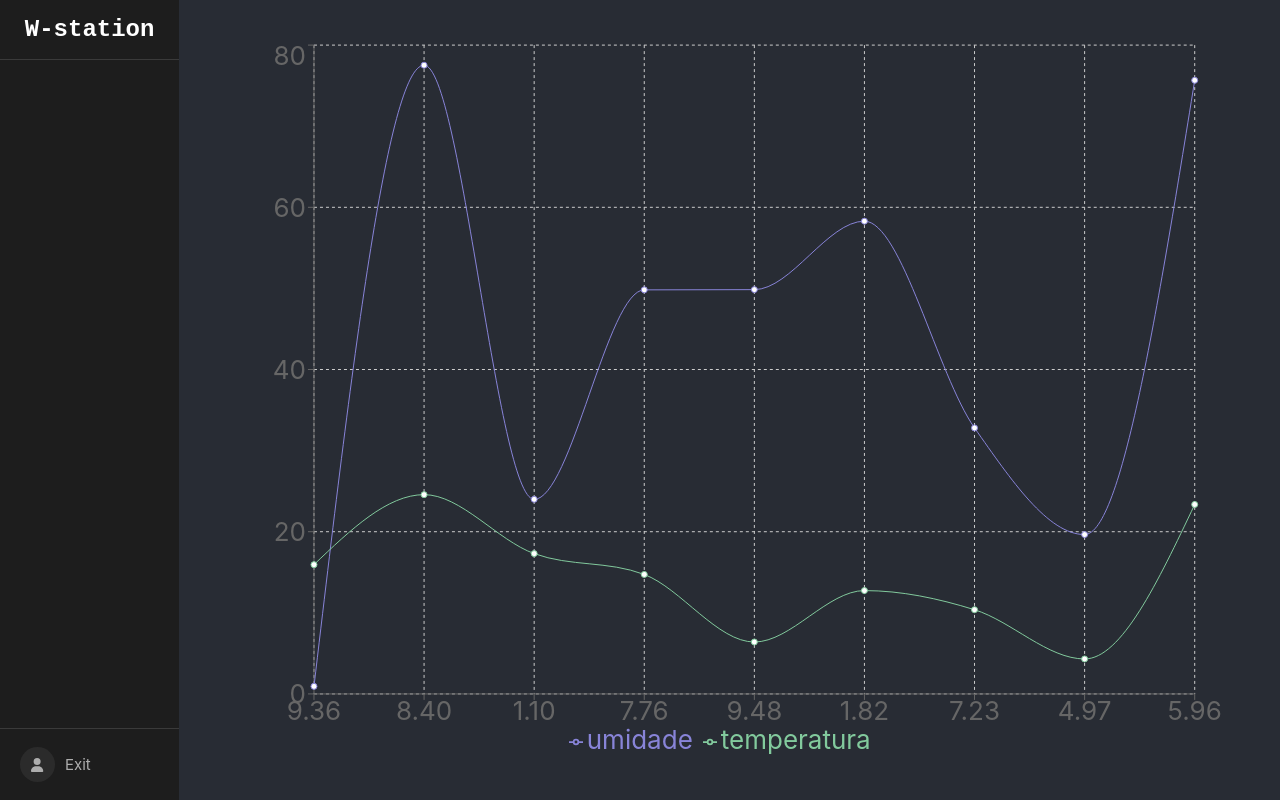
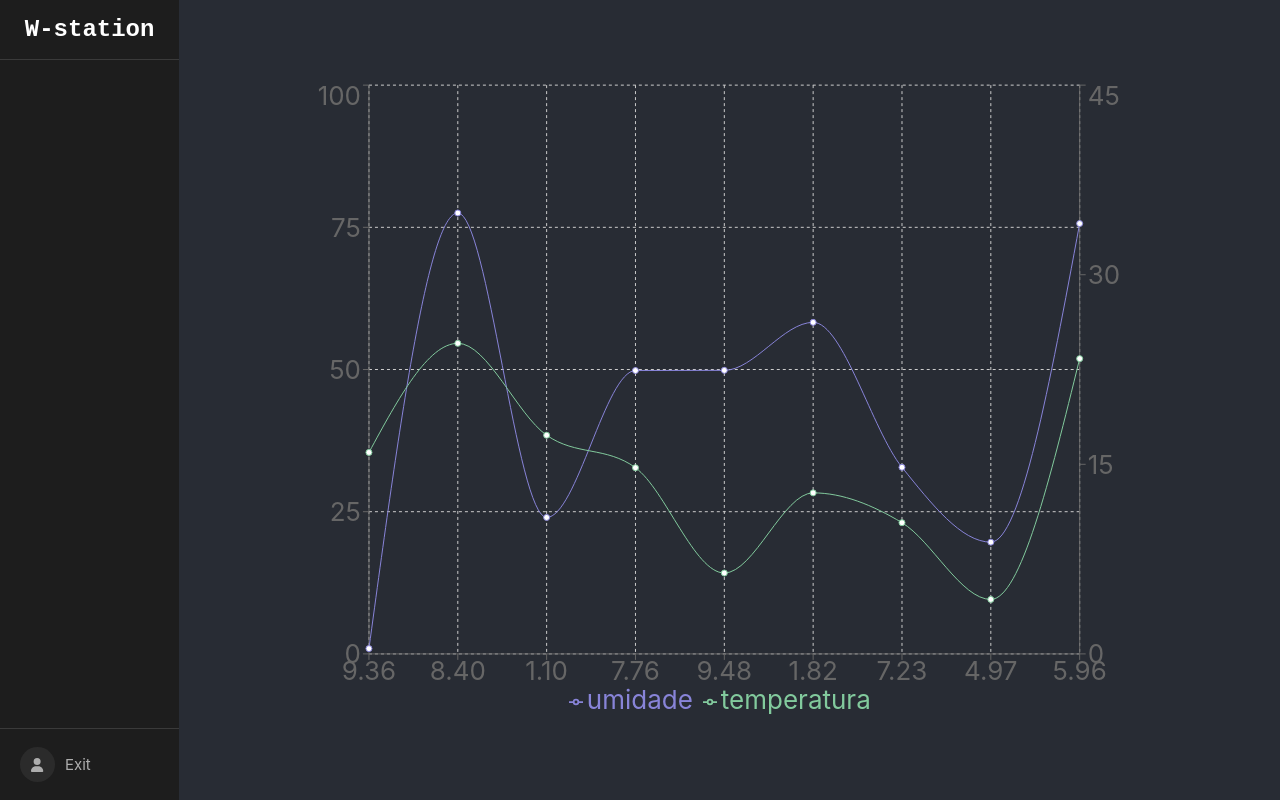
Before and after one commit to gab5987/wstation-frontend, a React (Create React App) app: page /home in a window 1280 px wide. Built offline with nearby package versions, Linux system fonts and the light colour scheme.

Commit message:
Fix: Graphs y axys

```diff
--- a/src/components/pages/Home.tsx
+++ b/src/components/pages/Home.tsx
@@ -57,7 +57,7 @@ class Homepage extends PureComponent {
 
   render() {
     return (
-      <ResponsiveContainer width="90%" height="90%">
+        <ResponsiveContainer width="80%" height="80%">
         <LineChart
           width={500}
           height={300}
@@ -71,11 +71,12 @@ class Homepage extends PureComponent {
         >
           <CartesianGrid strokeDasharray="3 3" />
           <XAxis dataKey="name"/>
-          <YAxis />
+          <YAxis  yAxisId="left" type="number" domain={[0, 100]}/>
+          <YAxis  yAxisId="right" orientation="right" type="number" domain={[0, 45]}/>
+          <Legend />
           <Tooltip />
-          <Legend />
-          <Line type="monotone" dataKey="umidade" stroke="#8884d8" activeDot={{ r: 8 }} />
-          <Line type="monotone" dataKey="temperatura" stroke="#82ca9d" />
+          <Line yAxisId="left" type="monotone" dataKey="umidade" stroke="#8884d8" activeDot={{ r: 8 }} />
+          <Line yAxisId="right" type="monotone" dataKey="temperatura" stroke="#82ca9d" />
         </LineChart>
       </ResponsiveContainer>
     );
```
